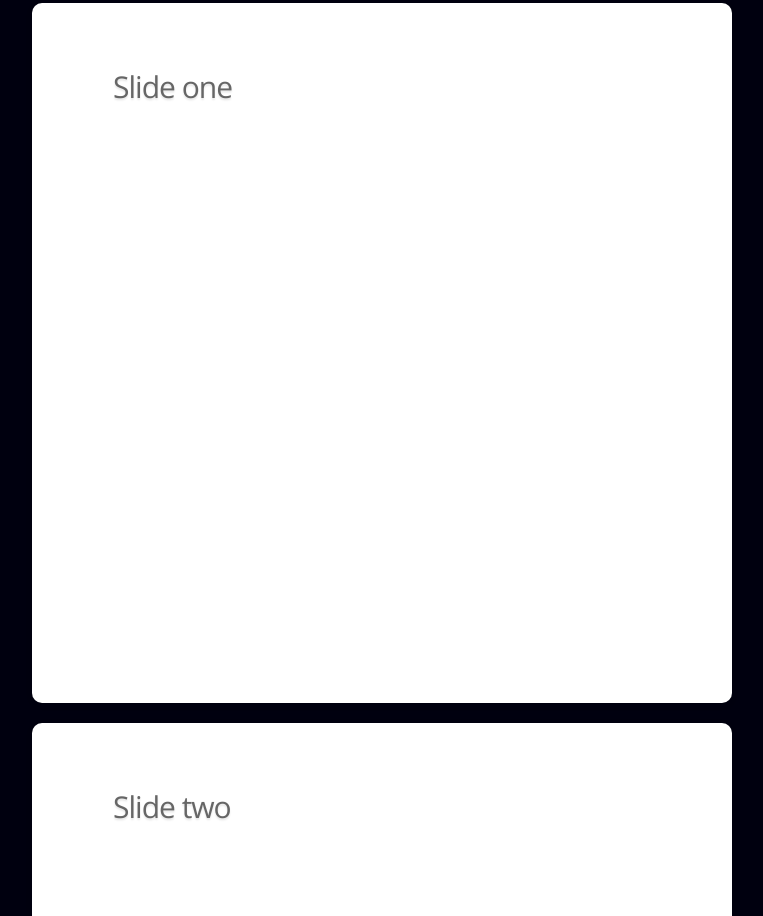
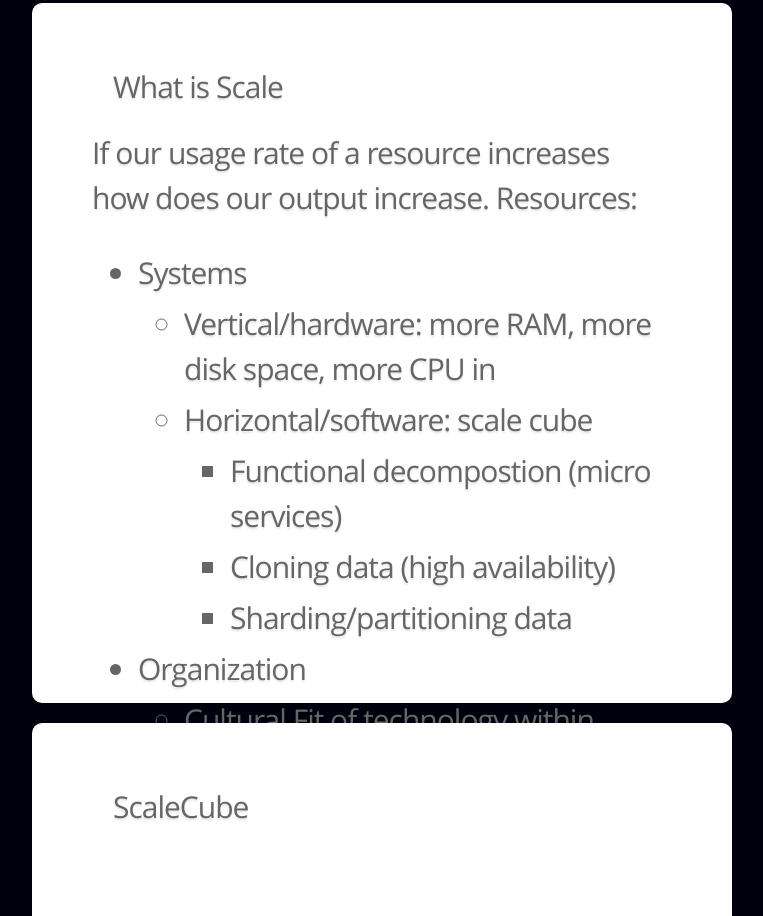
Before and after one commit to yenwel/scale, a plain HTML site: page index.html in a window 1280 px wide. Shown: the part 144-1060 px from the top of the page, without its empty margins (258-1021 px from the left). Drawn offline with Linux system fonts and the light colour scheme; a script that the page names is missing.

Commit message:
what is scale

```diff
--- a/index.html
+++ b/index.html
@@ -18,32 +18,55 @@
 
     <div class="step" data-x="0" data-y="0" data-z="350"
          data-goto-key-list="ArrowUp ArrowDown ArrowRight ArrowLeft o" data-goto-next-list="step-4 step-3 step-2 step-5 overview">
-        <p>Slide one</p>
+        <p>What is Scale</p>
+        If our usage rate of a resource increases how does our output increase.
+        Resources:
+        <ul>
+            <li>Systems
+                <ul>
+                    <li>Vertical/hardware: more RAM, more disk space, more CPU in  </li>
+                    <li>Horizontal/software: scale cube
+                        <ul>
+                            <li>Functional decompostion (micro services) </li>
+                            <li>Cloning data  (high availability) </li>
+                            <li>Sharding/partitioning data</li>
+                        </ul>
+                    </li>
+                </ul>
+            </li>
+            <li>
+                Organization
+                <ul>
+                    <li>Cultural Fit of technology within organization (NIMBY)</li>
+                    <li>External Hiring pool (standards)</li>
+                </ul>
+            </li>
+        </ul>
     </div>
 
     <div class="step" data-x="350" data-y="0" data-z="0" data-rotate-y="90"
          data-goto-key-list="ArrowUp ArrowDown ArrowRight ArrowLeft o" data-goto-next-list="step-4 step-3 step-6 step-1 overview">
-        <p>Slide two</p>
+        <p>ScaleCube</p>
     </div>
 
     <div class="step" data-x="0" data-y="350" data-z="0" data-rotate-x="-90" data-rotate-z="90"
          data-goto-key-list="ArrowUp ArrowDown ArrowRight ArrowLeft o" data-goto-next-list="step-2 step-5 step-6 step-1 overview">
-        <p>Slide three</p>
+        <p>CAP Theorem and Redis</p>
     </div>
 
     <div class="step" data-x="0" data-y="-350" data-z="0" data-rotate-x="90" data-rotate-z="-90"
          data-goto-key-list="ArrowUp ArrowDown ArrowRight ArrowLeft o" data-goto-next-list="step-5 step-2 step-6 step-1 overview">
-        <p>Slide four</p>
+        <p>PACELC Theorem and Consul</p>
     </div>
 
     <div class="step" data-x="-350" data-y="0" data-z="0" data-rotate-y="-90" data-rotate-z="-180"
          data-goto-key-list="ArrowUp ArrowDown ArrowRight ArrowLeft o" data-goto-next-list="step-3 step-4 step-6 step-1 overview">
-        <p>Slide five</p>
+        <p>CRDT's and NewSQL</p>
     </div>
 
     <div class="step" data-x="0" data-y="0" data-z="-350" data-rotate-y="-180" data-rotate-z="-180"
          data-goto-key-list="ArrowUp ArrowDown ArrowRight ArrowLeft o" data-goto-next-list="step-3 step-4 step-2 step-5 overview">
-        <p>Slide six</p>
+        <p>Economies and efficiencies of Scale</p>
     </div>
 
     <div id="overview" class="step" data-x="700" data-y="-100" data-z="1000" data-scale="1" style="pointer-events: none;">
```
